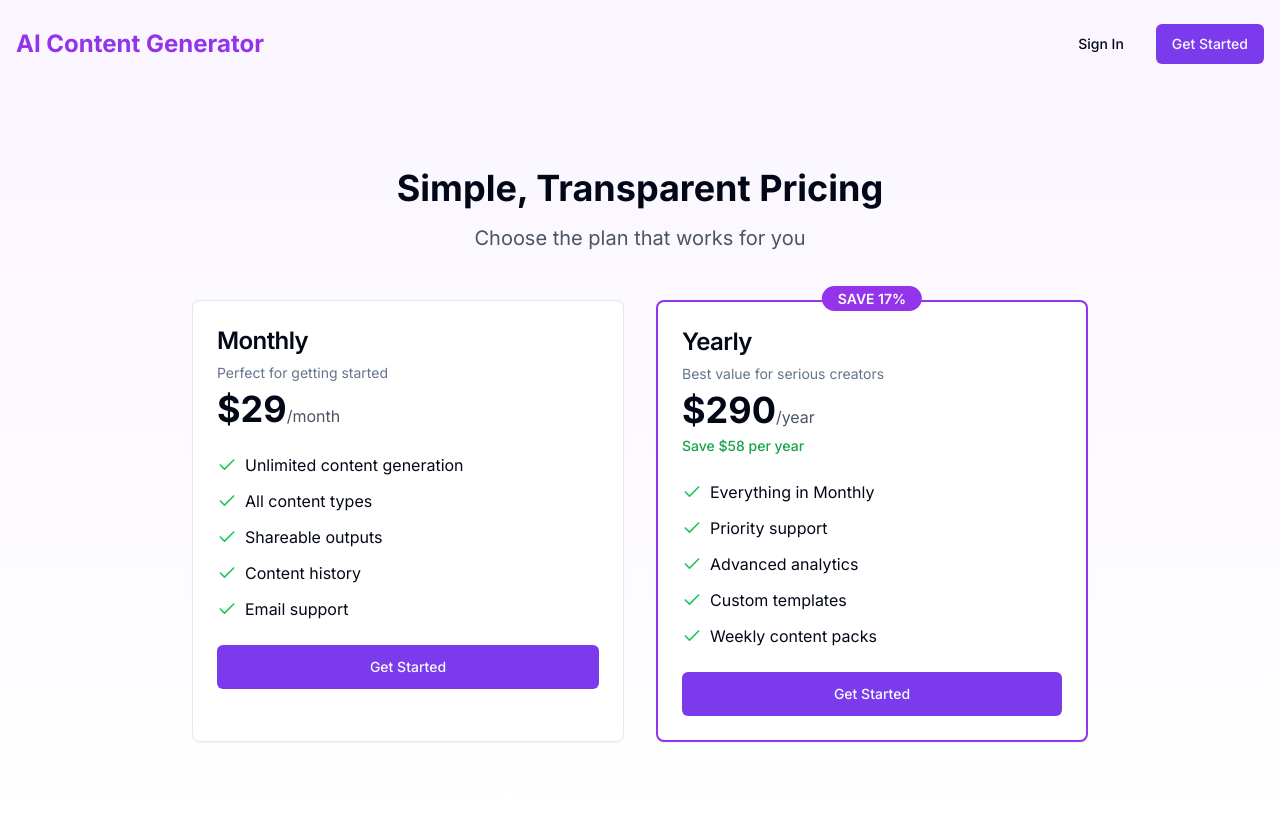
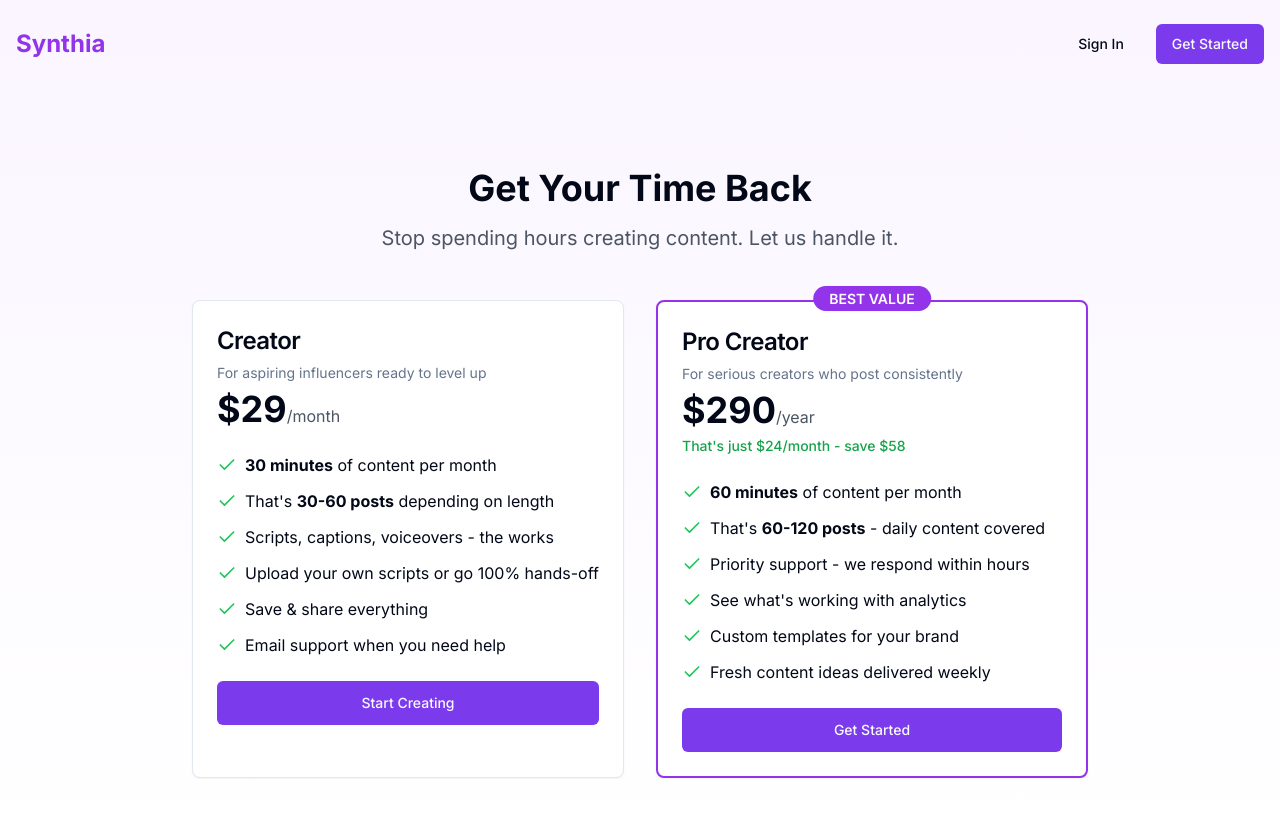
Before and after one commit to colley-repos/content-pipeline, a Next.js app: page /pricing in a window 1280 px wide. Shown: the top 816 px of the page. Built offline with nearby package versions, Linux system fonts and the light colour scheme.

Commit message:
Update pricing model: realistic content limits (30-60 min/month), creator-focused messaging

```diff
--- a/src/app/page.tsx
+++ b/src/app/page.tsx
@@ -8,7 +8,7 @@
       <header className="container mx-auto px-4 py-6">
         <nav className="flex justify-between items-center">
           <div className="text-2xl font-bold text-purple-600">
-            AI Content Generator
+            Synthia
           </div>
           <div className="space-x-4">
             <Link href="/login">
@@ -24,57 +24,60 @@
       {/* Hero Section */}
       <section className="container mx-auto px-4 py-20 text-center">
         <h1 className="text-5xl md:text-6xl font-bold mb-6 bg-gradient-to-r from-purple-600 to-pink-600 bg-clip-text text-transparent">
-          Create Viral Social Media Content<br />in Seconds with AI
+          Stop Wasting Hours<br />Creating Content
         </h1>
         <p className="text-xl text-gray-600 mb-8 max-w-2xl mx-auto">
-          Generate engaging posts, captions, scripts, and content calendars that drive engagement and grow your audience.
+          You want to be the next big influencer, not spend all day editing. We give you your time back with high-quality content generated on-the-fly. Supply your scripts or go 100% hands-off.
         </p>
         <div className="space-x-4">
           <Link href="/register">
             <Button size="lg" className="text-lg px-8">
-              Start Creating Free
+              Get 3 Free Posts
             </Button>
           </Link>
           <Link href="/pricing">
             <Button size="lg" variant="outline" className="text-lg px-8">
-              View Pricing
+              See Pricing
             </Button>
           </Link>
         </div>
+        <p className="text-sm text-gray-500 mt-4">
+          30 minutes of content/month for $29. No credit card required to start.
+        </p>
       </section>
 
       {/* Features */}
       <section className="container mx-auto px-4 py-20">
         <h2 className="text-3xl font-bold text-center mb-12">
-          Everything You Need to Create Amazing Content
+          Everything You Need to Grow Your Audience
         </h2>
         <div className="grid md:grid-cols-3 gap-8">
           <div className="bg-white p-6 rounded-lg shadow-lg">
-            <div className="text-4xl mb-4">✨</div>
-            <h3 className="text-xl font-semibold mb-2">Social Media Posts</h3>
+            <div className="text-4xl mb-4">⚡</div>
+            <h3 className="text-xl font-semibold mb-2">Lightning Fast</h3>
             <p className="text-gray-600">
-              Generate viral-worthy posts for Instagram, Twitter, LinkedIn, and more.
+              Generate a month&apos;s worth of posts in minutes, not hours. Get your time back.
             </p>
           </div>
           <div className="bg-white p-6 rounded-lg shadow-lg">
-            <div className="text-4xl mb-4">📝</div>
-            <h3 className="text-xl font-semibold mb-2">Captions & Scripts</h3>
+            <div className="text-4xl mb-4">🎯</div>
+            <h3 className="text-xl font-semibold mb-2">Your Voice, Your Brand</h3>
             <p className="text-gray-600">
-              Create compelling captions and video scripts that capture attention.
+              Bring your own scripts or let AI create everything. Either way, it sounds like you.
             </p>
           </div>
           <div className="bg-white p-6 rounded-lg shadow-lg">
-            <div className="text-4xl mb-4">📅</div>
-            <h3 className="text-xl font-semibold mb-2">Content Calendars</h3>
+            <div className="text-4xl mb-4">📱</div>
+            <h3 className="text-xl font-semibold mb-2">Made for Social</h3>
             <p className="text-gray-600">
-              Plan your content strategy with AI-generated calendars.
+              Instagram, TikTok, YouTube Shorts - optimized content for every platform.
             </p>
           </div>
           <div className="bg-white p-6 rounded-lg shadow-lg">
-            <div className="text-4xl mb-4">💬</div>
-            <h3 className="text-xl font-semibold mb-2">Perfect Replies</h3>
+            <div className="text-4xl mb-4">💰</div>
+            <h3 className="text-xl font-semibold mb-2">Actually Affordable</h3>
             <p className="text-gray-600">
-              Craft engaging replies that build community and drive conversations.
+              $29/month for 30 minutes of content. That&apos;s less than a Netflix subscription.
             </p>
           </div>
           <div className="bg-white p-6 rounded-lg shadow-lg">
--- a/src/app/pricing/page.tsx
+++ b/src/app/pricing/page.tsx
@@ -39,7 +39,7 @@
         <nav className="flex justify-between items-center">
           <Link href="/">
             <div className="text-2xl font-bold text-purple-600">
-              AI Content Generator
+              Synthia
             </div>
           </Link>
           <div className="space-x-4">
@@ -56,16 +56,16 @@
       {/* Pricing Section */}
       <section className="container mx-auto px-4 py-20">
         <div className="text-center mb-12">
-          <h1 className="text-4xl font-bold mb-4">Simple, Transparent Pricing</h1>
-          <p className="text-xl text-gray-600">Choose the plan that works for you</p>
+          <h1 className="text-4xl font-bold mb-4">Get Your Time Back</h1>
+          <p className="text-xl text-gray-600">Stop spending hours creating content. Let us handle it.</p>
         </div>
 
         <div className="grid md:grid-cols-2 gap-8 max-w-4xl mx-auto">
           {/* Monthly Plan */}
           <Card className="relative">
             <CardHeader>
-              <CardTitle className="text-2xl">Monthly</CardTitle>
-              <CardDescription>Perfect for getting started</CardDescription>
+              <CardTitle className="text-2xl">Creator</CardTitle>
+              <CardDescription>For aspiring influencers ready to level up</CardDescription>
               <div className="mt-4">
                 <span className="text-4xl font-bold">$29</span>
                 <span className="text-gray-600">/month</span>
@@ -75,23 +75,27 @@
               <ul className="space-y-3">
                 <li className="flex items-start">
                   <Check className="h-5 w-5 text-green-500 mr-2 mt-0.5" />
-                  <span>Unlimited content generation</span>
+                  <span><strong>30 minutes</strong> of content per month</span>
                 </li>
                 <li className="flex items-start">
                   <Check className="h-5 w-5 text-green-500 mr-2 mt-0.5" />
-                  <span>All content types</span>
+                  <span>That&apos;s <strong>30-60 posts</strong> depending on length</span>
                 </li>
                 <li className="flex items-start">
                   <Check className="h-5 w-5 text-green-500 mr-2 mt-0.5" />
-                  <span>Shareable outputs</span>
+                  <span>Scripts, captions, voiceovers - the works</span>
                 </li>
                 <li className="flex items-start">
                   <Check className="h-5 w-5 text-green-500 mr-2 mt-0.5" />
-                  <span>Content history</span>
+                  <span>Upload your own scripts or go 100% hands-off</span>
                 </li>
                 <li className="flex items-start">
                   <Check className="h-5 w-5 text-green-500 mr-2 mt-0.5" />
-                  <span>Email support</span>
+                  <span>Save & share everything</span>
+                </li>
+                <li className="flex items-start">
+                  <Check className="h-5 w-5 text-green-500 mr-2 mt-0.5" />
+                  <span>Email support when you need help</span>
                 </li>
               </ul>
             </CardContent>
@@ -101,7 +105,7 @@
                 size="lg"
                 onClick={() => handleSubscribe('monthly')}
               >
-                Get Started
+                Start Creating
               </Button>
             </CardFooter>
           </Card>
@@ -110,41 +114,45 @@
           <Card className="relative border-purple-600 border-2">
             <div className="absolute -top-4 left-1/2 transform -translate-x-1/2">
               <span className="bg-purple-600 text-white px-4 py-1 rounded-full text-sm font-semibold">
-                SAVE 17%
+                BEST VALUE
               </span>
             </div>
             <CardHeader>
-              <CardTitle className="text-2xl">Yearly</CardTitle>
-              <CardDescription>Best value for serious creators</CardDescription>
+              <CardTitle className="text-2xl">Pro Creator</CardTitle>
+              <CardDescription>For serious creators who post consistently</CardDescription>
               <div className="mt-4">
                 <span className="text-4xl font-bold">$290</span>
                 <span className="text-gray-600">/year</span>
               </div>
               <p className="text-sm text-green-600 font-medium">
-                Save $58 per year
+                That&apos;s just $24/month - save $58
               </p>
             </CardHeader>
             <CardContent>
               <ul className="space-y-3">
                 <li className="flex items-start">
                   <Check className="h-5 w-5 text-green-500 mr-2 mt-0.5" />
-                  <span>Everything in Monthly</span>
+                  <span><strong>60 minutes</strong> of content per month</span>
                 </li>
                 <li className="flex items-start">
                   <Check className="h-5 w-5 text-green-500 mr-2 mt-0.5" />
-                  <span>Priority support</span>
+                  <span>That&apos;s <strong>60-120 posts</strong> - daily content covered</span>
                 </li>
                 <li className="flex items-start">
                   <Check className="h-5 w-5 text-green-500 mr-2 mt-0.5" />
-                  <span>Advanced analytics</span>
+                  <span>Priority support - we respond within hours</span>
                 </li>
                 <li className="flex items-start">
                   <Check className="h-5 w-5 text-green-500 mr-2 mt-0.5" />
-                  <span>Custom templates</span>
+                  <span>See what&apos;s working with analytics</span>
                 </li>
                 <li className="flex items-start">
                   <Check className="h-5 w-5 text-green-500 mr-2 mt-0.5" />
-                  <span>Weekly content packs</span>
+                  <span>Custom templates for your brand</span>
+                </li>
+                <li className="flex items-start">
+                  <Check className="h-5 w-5 text-green-500 mr-2 mt-0.5" />
+                  <span>Fresh content ideas delivered weekly</span>
                 </li>
               </ul>
             </CardContent>
```
